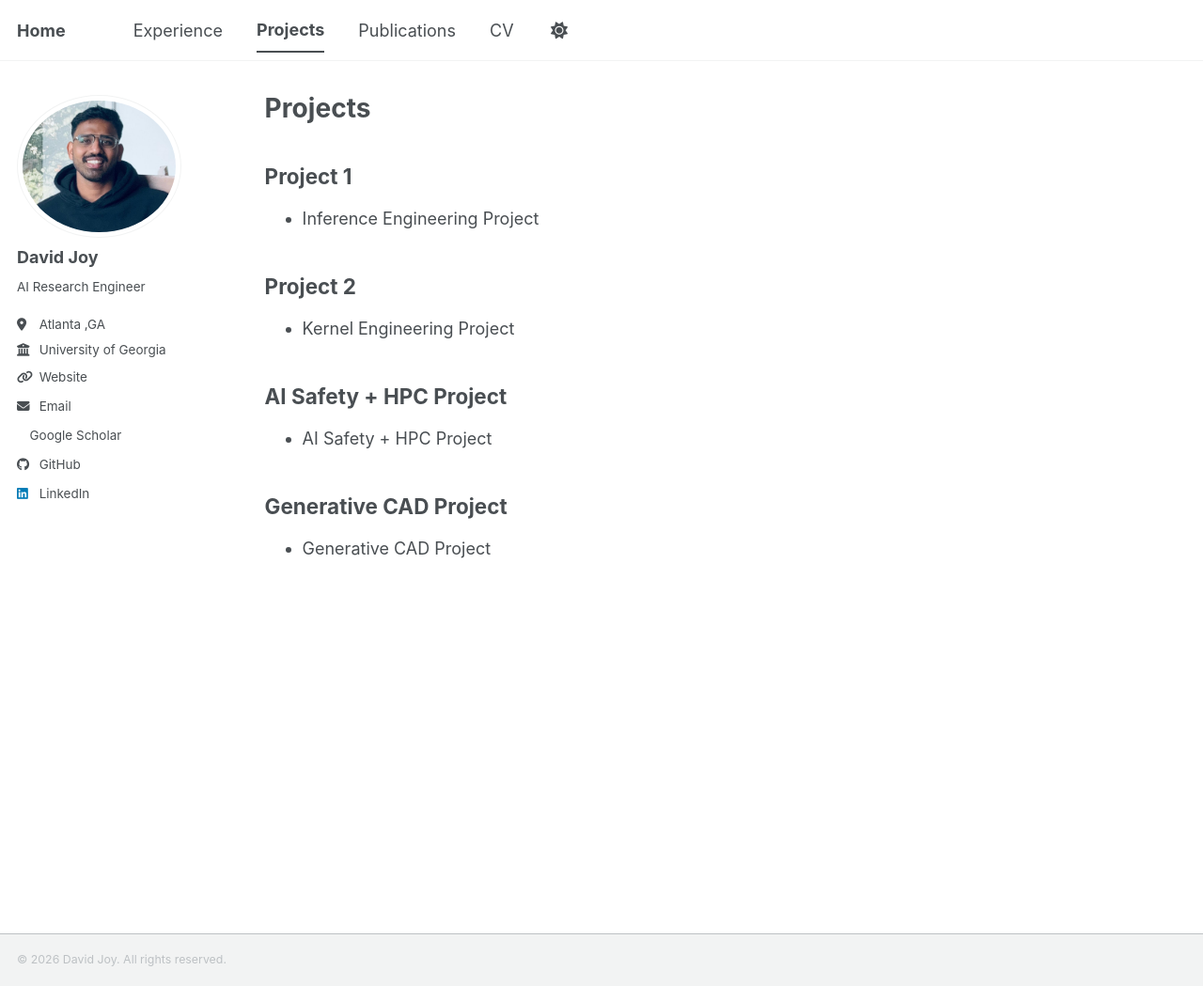
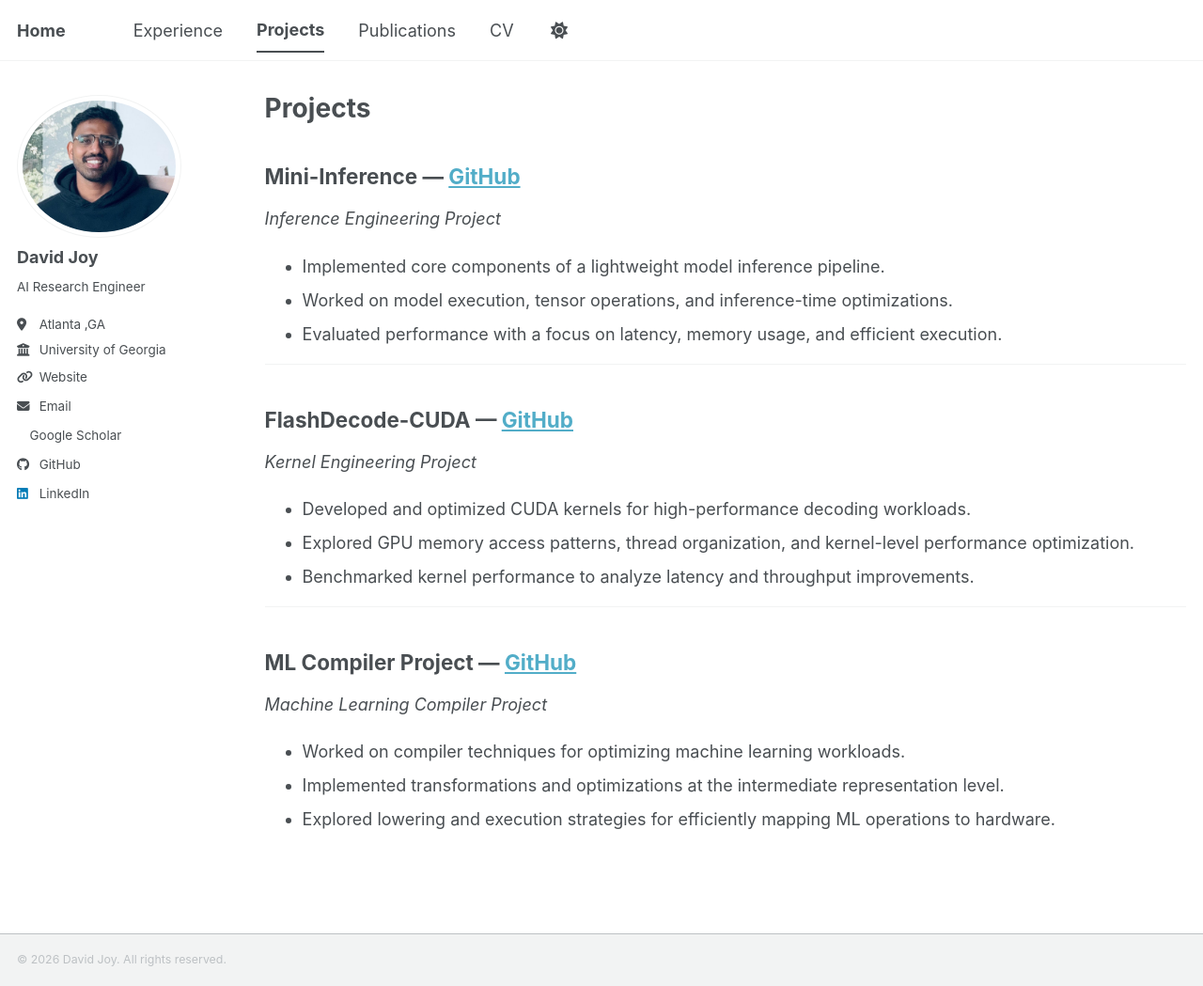
Before and after one commit to davidjoyme/davidjoyme.github.io, a Jekyll site: the page built from _pages/projects.md, in a window 1280 px wide and 1049 px high. Shown: the whole window at 94% size. Built offline with Jekyll 4.4.1, drawn with Linux system fonts in a browser that asks for light colours; a style sheet for code colours, icons or effects is not loaded.

Commit message:
projects change skeltal

```diff
--- a/_pages/projects.md
+++ b/_pages/projects.md
@@ -5,19 +5,30 @@ permalink: /projects/
 author_profile: true
 ---
 
+## Mini-Inference — [GitHub](https://github.com/davidjoyme)
 
-## Project 1
+*Inference Engineering Project*
 
-* Inference Engineering Project
+- Implemented core components of a lightweight model inference pipeline.
+- Worked on model execution, tensor operations, and inference-time optimizations.
+- Evaluated performance with a focus on latency, memory usage, and efficient execution.
 
-## Project 2
+---
 
-* Kernel Engineering Project
+## FlashDecode-CUDA — [GitHub](https://github.com/davidjoyme)
 
-## AI Safety + HPC Project
+*Kernel Engineering Project*
 
-* AI Safety + HPC Project
+- Developed and optimized CUDA kernels for high-performance decoding workloads.
+- Explored GPU memory access patterns, thread organization, and kernel-level performance optimization.
+- Benchmarked kernel performance to analyze latency and throughput improvements.
 
-## Generative CAD Project
+---
 
-* Generative CAD Project
+## ML Compiler Project — [GitHub](https://github.com/davidjoyme)
+
+*Machine Learning Compiler Project*
+
+- Worked on compiler techniques for optimizing machine learning workloads.
+- Implemented transformations and optimizations at the intermediate representation level.
+- Explored lowering and execution strategies for efficiently mapping ML operations to hardware.
```
